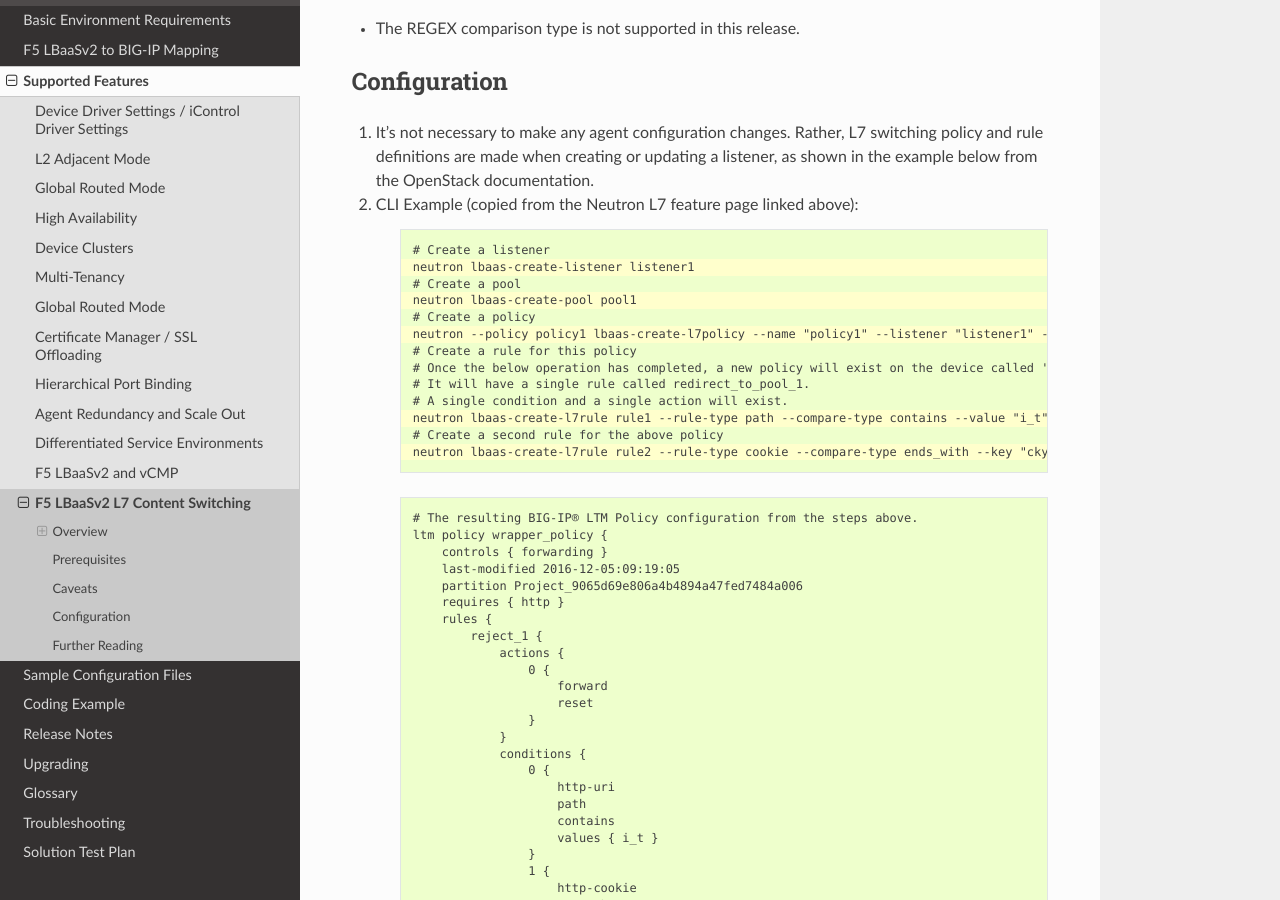
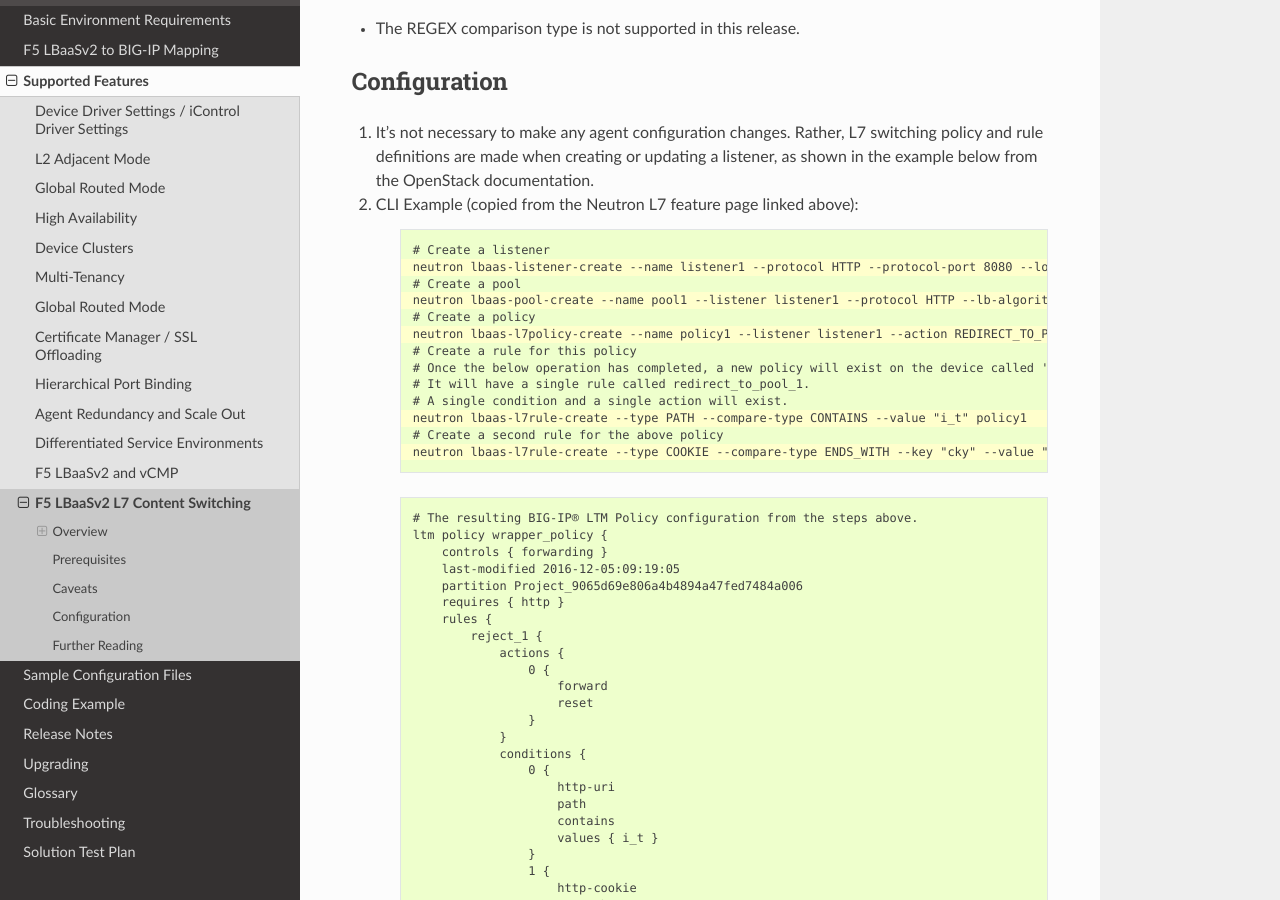
Before and after one commit to F5Networks/f5-openstack-lbaasv2-driver, a Sphinx documentation site: the page built from docs/includes/topic_f5lbaas-l7_content_switching.rst, in a window 1280 px wide and 900 px high, scrolled down 4391 px. Built offline with Sphinx 7.4.7 and the Read the Docs theme 2.0.0, drawn with Linux system fonts in a browser that asks for light colours; pages that are not in the unit, such as notebooks, are missing from menus.

Commit message:
l7policy documentation incorrect
Issues:
Fixes #400

Problem:
Documentation for creation of l7 policies and rules is wrong.

Analysis:
The documentation followed the written spec for the l7 feature from
OpenStack, but of course that drifted from what was eventuall
implemented in the API. Rectified the doc with the API.

Tests:

```diff
--- a/docs/includes/topic_f5lbaas-l7_content_switching.rst
+++ b/docs/includes/topic_f5lbaas-l7_content_switching.rst
@@ -182,18 +182,18 @@
         :emphasize-lines: 2,4,6,11,13
 
         # Create a listener
-        neutron lbaas-create-listener listener1
+        neutron lbaas-listener-create --name listener1 --protocol HTTP --protocol-port 8080 --loadbalancer lb1
         # Create a pool
-        neutron lbaas-create-pool pool1
+        neutron lbaas-pool-create --name pool1 --listener listener1 --protocol HTTP --lb-algorithm ROUND_ROBIN
         # Create a policy
-        neutron --policy policy1 lbaas-create-l7policy --name "policy1" --listener "listener1" --action redirect_to_pool --pool "pool1" --position 1
+        neutron lbaas-l7policy-create --name policy1 --listener listener1 --action REDIRECT_TO_POOL --redirect-pool pool1 --position 1
         # Create a rule for this policy
         # Once the below operation has completed, a new policy will exist on the device called 'wrapper_policy'.
         # It will have a single rule called redirect_to_pool_1.
         # A single condition and a single action will exist.
-        neutron lbaas-create-l7rule rule1 --rule-type path --compare-type contains --value "i_t" --policy policy1
+        neutron lbaas-l7rule-create --type PATH --compare-type CONTAINS --value "i_t" policy1
         # Create a second rule for the above policy
-        neutron lbaas-create-l7rule rule2 --rule-type cookie --compare-type ends_with --key "cky" --value "i" --invert --policy policy1
+        neutron lbaas-l7rule-create --type COOKIE --compare-type ENDS_WITH --key "cky" --value "i" --invert-compare policy1
 
     .. code-block:: text
 
```
